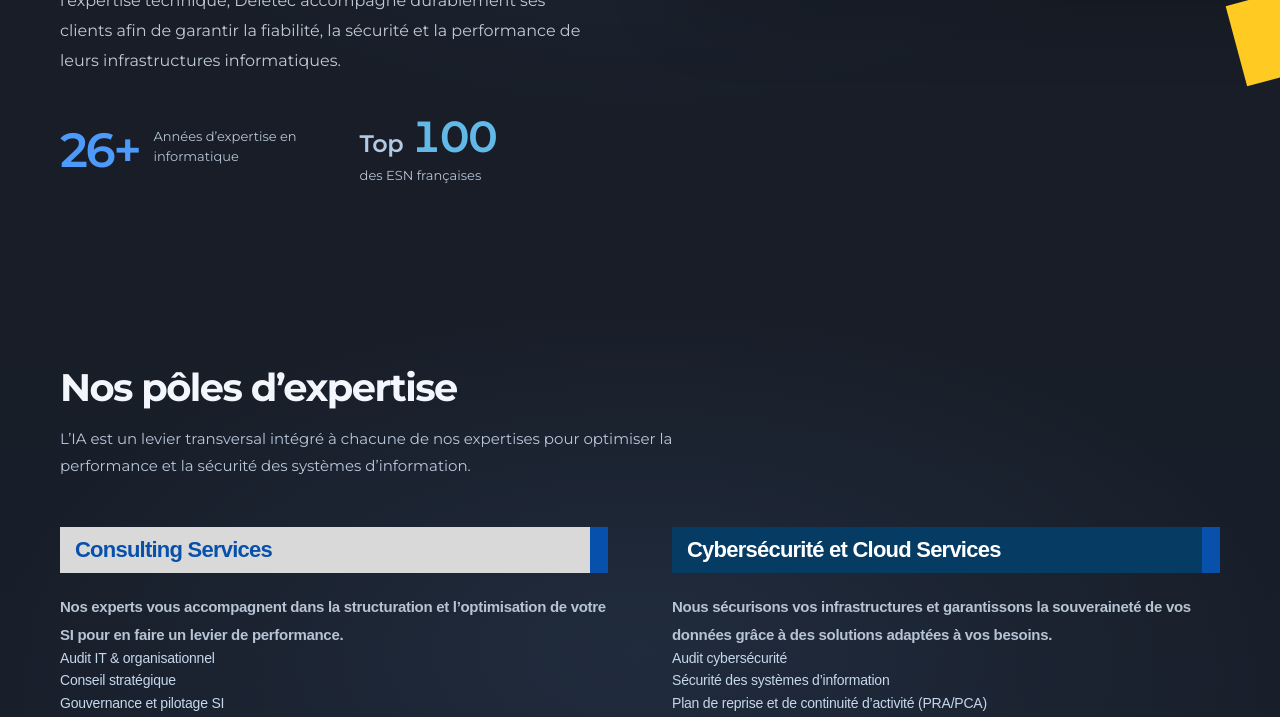
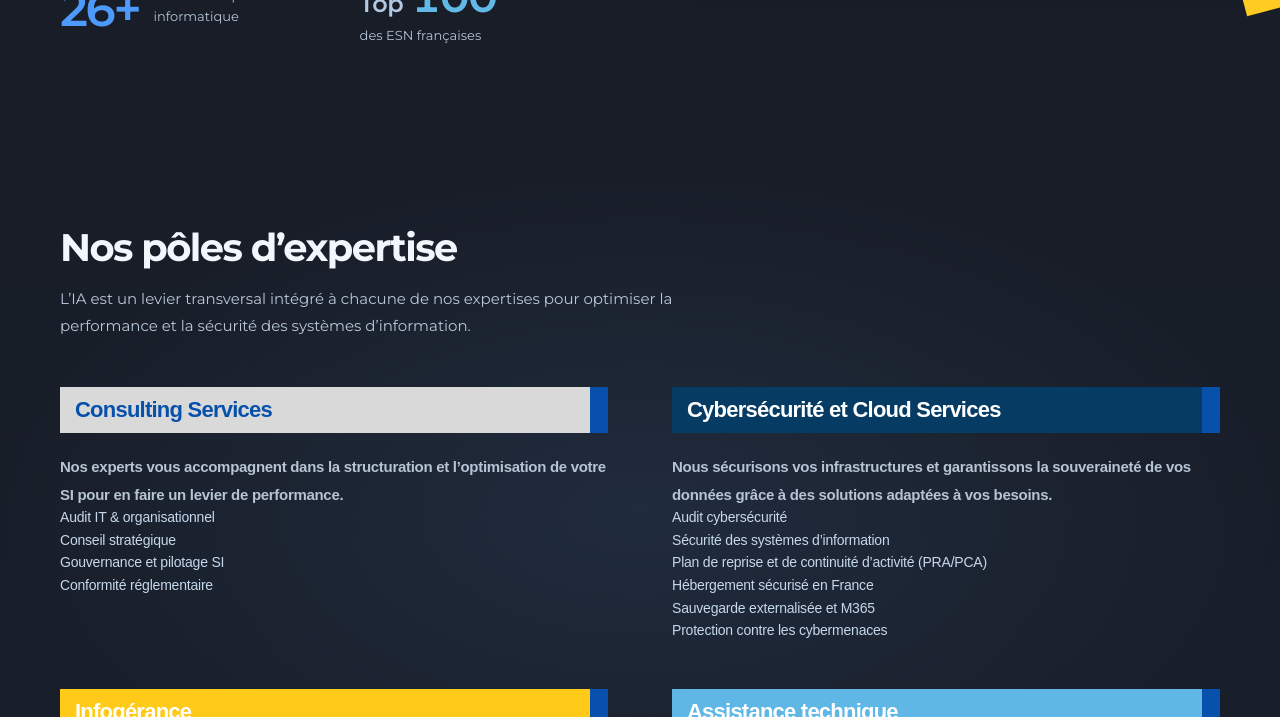
Before and after one commit to clovis-langlois/portfolio, a plain HTML site: page situations-professionnelles-portfolio.html in a window 1280 px wide. Shown: the part 936-1653 px from the top of the page. Drawn offline with Linux system fonts and the light colour scheme.

Commit message:
Retirer le dernier paragraphe de la présentation Deletec

```diff
--- a/situations-professionnelles-portfolio.html
+++ b/situations-professionnelles-portfolio.html
@@ -336,7 +336,7 @@ html.reveal-ready [data-reveal].is-visible{opacity:1;transform:none}
 <p>Depuis plus de 25 ans, <strong>Deletec accompagne les entreprises dans leur transformation numérique</strong>, en leur proposant des solutions informatiques adaptées à leurs besoins, à leurs enjeux métiers et à l’évolution de leurs systèmes d’information.</p>
 <p>Son expertise s’articule autour de deux pôles complémentaires : <strong>l’infogérance et l’assistance technique</strong>, permettant d’apporter une réponse globale aux besoins informatiques des organisations. De la conception et de l’administration des infrastructures systèmes et réseaux à la cybersécurité, en passant par les solutions Cloud, la supervision, l’audit, la conformité et le support aux utilisateurs, Deletec intervient sur l’ensemble du cycle de vie des environnements informatiques.</p>
 <p><strong>Certifiée ISO 27001 et HDS (Hébergeur de Données de Santé)</strong>, Deletec inscrit la sécurité de l’information, la protection des données et le respect des exigences réglementaires au cœur de ses engagements.</p>
-<p>Grâce à une approche fondée sur la proximité, la réactivité et l’expertise technique, Deletec accompagne durablement ses clients afin de garantir la fiabilité, la sécurité et la performance de leurs infrastructures informatiques.</p>
+
 <div class="deletec-stats" aria-label="Chiffres clés de Deletec">
   <div class="deletec-metric"><strong>26+</strong><span>Années d’expertise en informatique</span></div>
   <div class="deletec-ranking">
```
